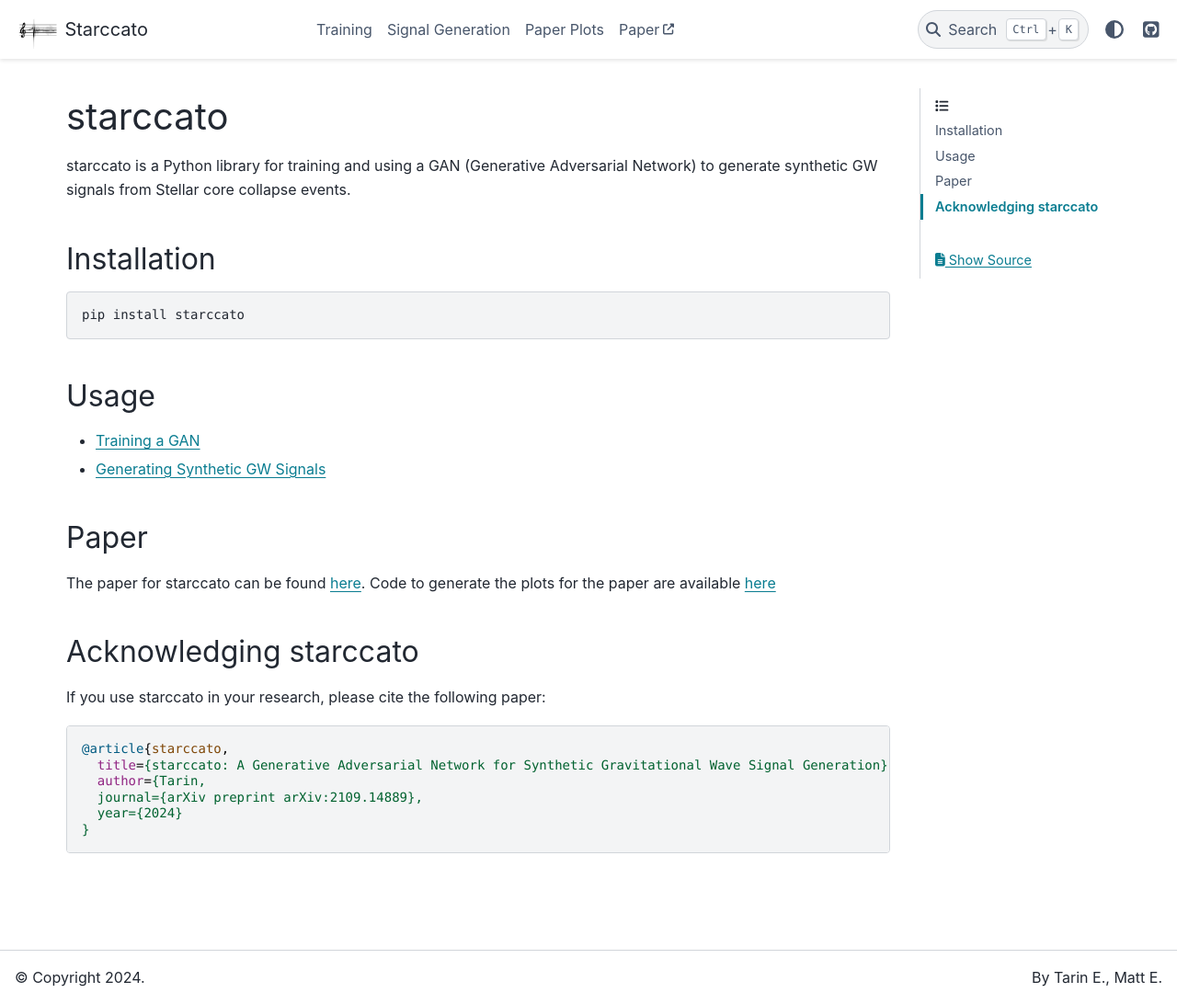
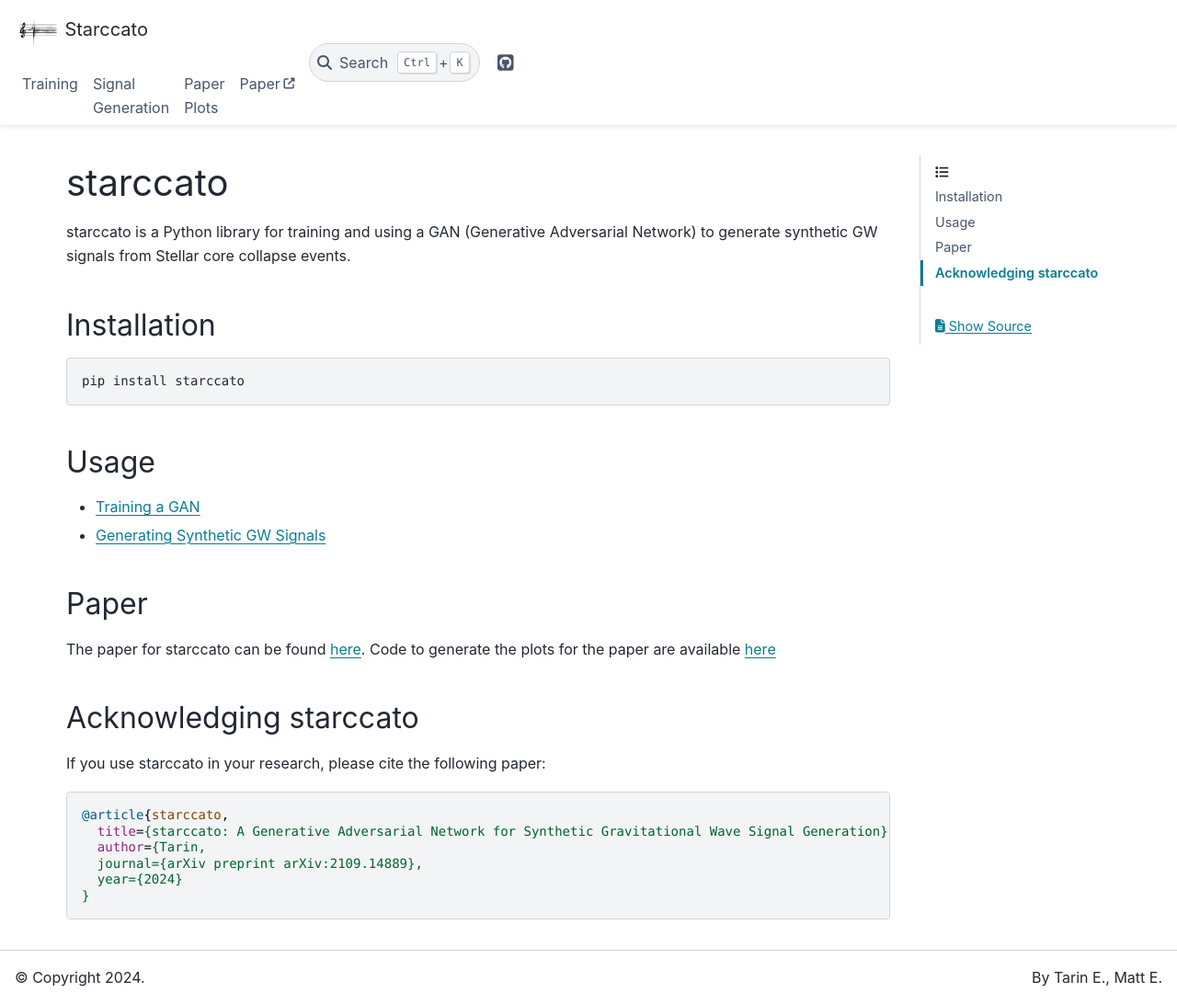
Before and after one commit to starccato/starccato, a Sphinx documentation site: the page built from docs/index.md, in a window 1280 px wide and 1092 px high. Shown: the whole window at 92% size. Built offline with Sphinx 7.4.7 and the PyData theme 0.15.4, drawn with Linux system fonts in a browser that asks for light colours.

Commit message:
add logs

```diff
--- a/docs/conf.py
+++ b/docs/conf.py
@@ -50,6 +50,9 @@
     "show_prev_next": False,
     "footer_start": "copyright",
     "footer_end": "author",
+    "navbar_start": ["navbar-logo", "navbar-nav"],
+    "navbar_center": [],
+    "navbar_end": ["navbar-icon-links"],
 }
 html_title = "Starccato"
 html_context = {
```
Also changed, not shown: 2 other files.
